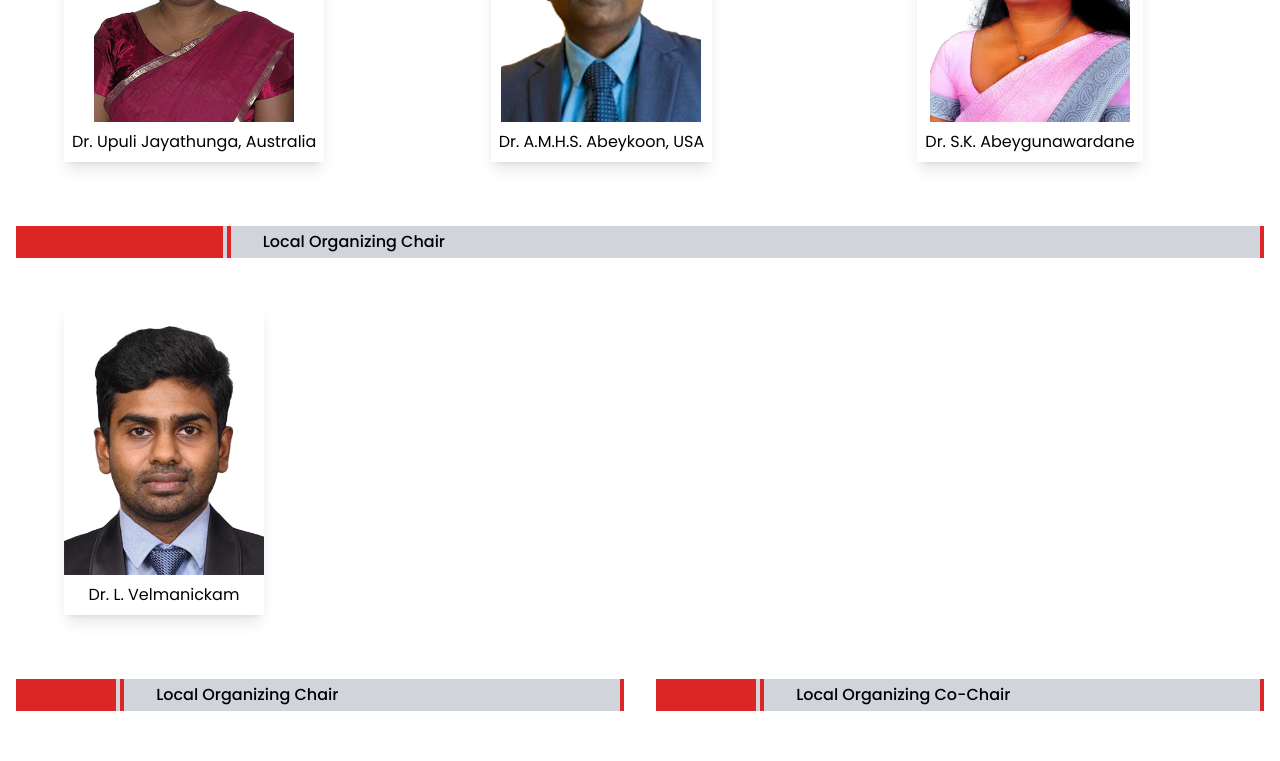
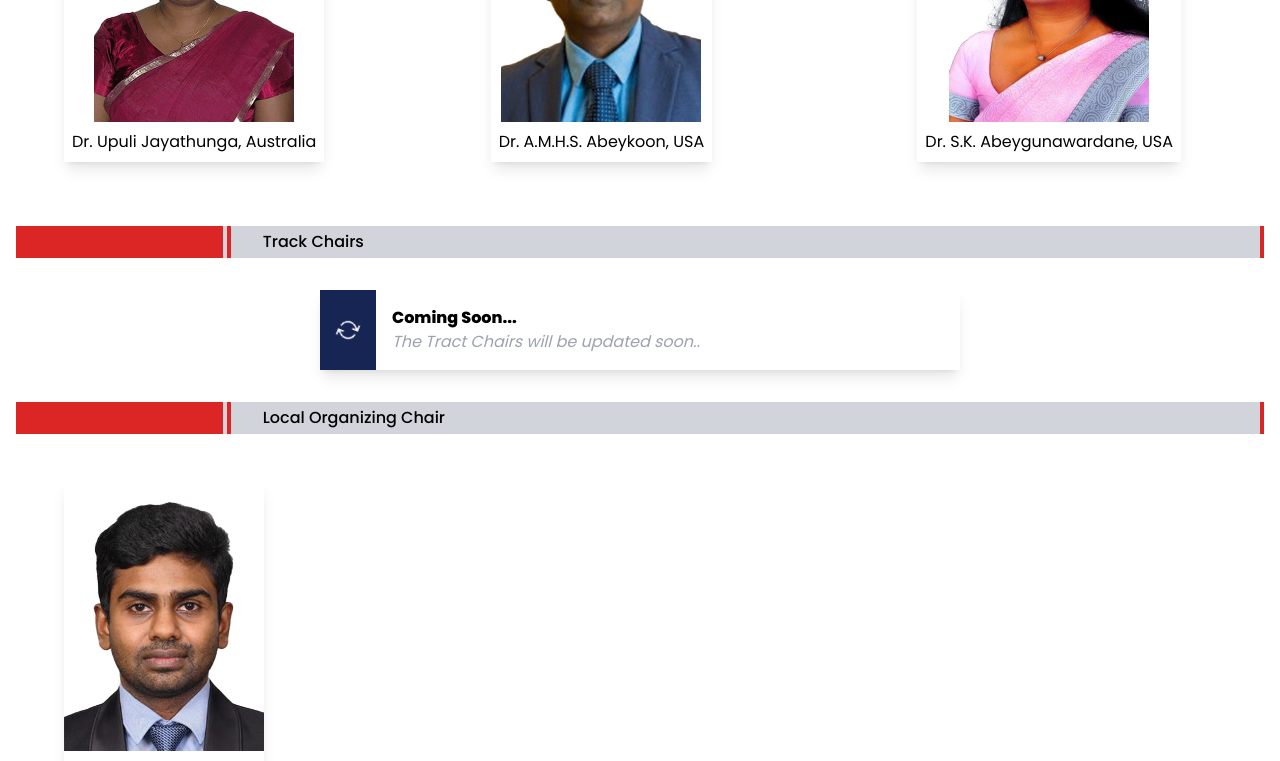
Before and after one commit to ruwanthim/eecon-web, a Next.js app: page /committee in a window 1280 px wide. Shown: the part 2360-3121 px from the top of the page. Built offline with nearby package versions, Linux system fonts and the light colour scheme.

Commit message:
#updated changes v2

```diff
--- a/src/app/committee/page.tsx
+++ b/src/app/committee/page.tsx
@@ -97,9 +97,40 @@ export default function Committee() {
                 ></HeaderImageCard>
                 <HeaderImageCard
                     image={IMG_ABEYGUNAWARDANE}
-                    name="Dr. S.K. Abeygunawardane"
+                    name="Dr. S.K. Abeygunawardane, USA"
                 ></HeaderImageCard>
             </div>
+            <HeaderCard text={"Track Chairs"}></HeaderCard>
+            <div className="flex flex-col w-full justify-center items-center ">
+                <div className="bg-white w-3/4 sm:w-1/2 flex mt-4  shadow-lg">
+                    <div className="flex flex-col p-4 text-white bg-blue-950 justify-center items-center ">
+                        <svg
+                            xmlns="http://www.w3.org/2000/svg"
+                            fill="none"
+                            viewBox="0 0 24 24"
+                            strokeWidth={1.5}
+                            stroke="currentColor"
+                            className="w-6 h-6 animate-spin"
+                        >
+                            <path
+                                strokeLinecap="round"
+                                strokeLinejoin="round"
+                                d="M16.023 9.348h4.992v-.001M2.985 19.644v-4.992m0 0h4.992m-4.993 0 3.181 3.183a8.25 8.25 0 0 0 13.803-3.7M4.031 9.865a8.25 8.25 0 0 1 13.803-3.7l3.181 3.182m0-4.991v4.99"
+                            />
+                        </svg>
+                    </div>
+                    <div className="flex-1 p-4 text-black text-left">
+                        <p className="font-bold text-medium">
+                            {"Coming Soon..."}
+                        </p>
+
+                        <p className="text-gray-400 italic">
+                            {"The Tract Chairs will be updated soon.."}
+                        </p>
+                    </div>
+                </div>
+            </div>
+
             <HeaderCard text={"Local Organizing Chair"}></HeaderCard>
 
             <HeaderImageCard
@@ -124,16 +155,16 @@ export default function Committee() {
                 </div>
             </div>
 
+            <HeaderCard text={"Awards Chair"}></HeaderCard>
+            <HeaderImageCard
+                image={IMG_LINDULA}
+                name="Prof. L.N.W. Arachchige"
+            ></HeaderImageCard>
             <HeaderCard text={"Conference Secretary"}></HeaderCard>
             <HeaderImageCard
                 image={IMG_MUDITH}
                 name="Mr. W. M. N. Witharana"
             ></HeaderImageCard>
-            <HeaderCard text={"Awards Chair"}></HeaderCard>
-            <HeaderImageCard
-                image={IMG_LINDULA}
-                name="Prof. L.N.W. Arachchige"
-            ></HeaderImageCard>
         </div>
     );
 }
--- a/src/app/page.tsx
+++ b/src/app/page.tsx
@@ -40,7 +40,7 @@ export default function Home() {
                         <EventCard
                             title={"SUBMISSION OF PAPERS"}
                             date={"01"}
-                            month={"April"}
+                            month={"May"}
                             subtitle={"Paper submission start date"}
                         ></EventCard>
                         <EventCard
```
